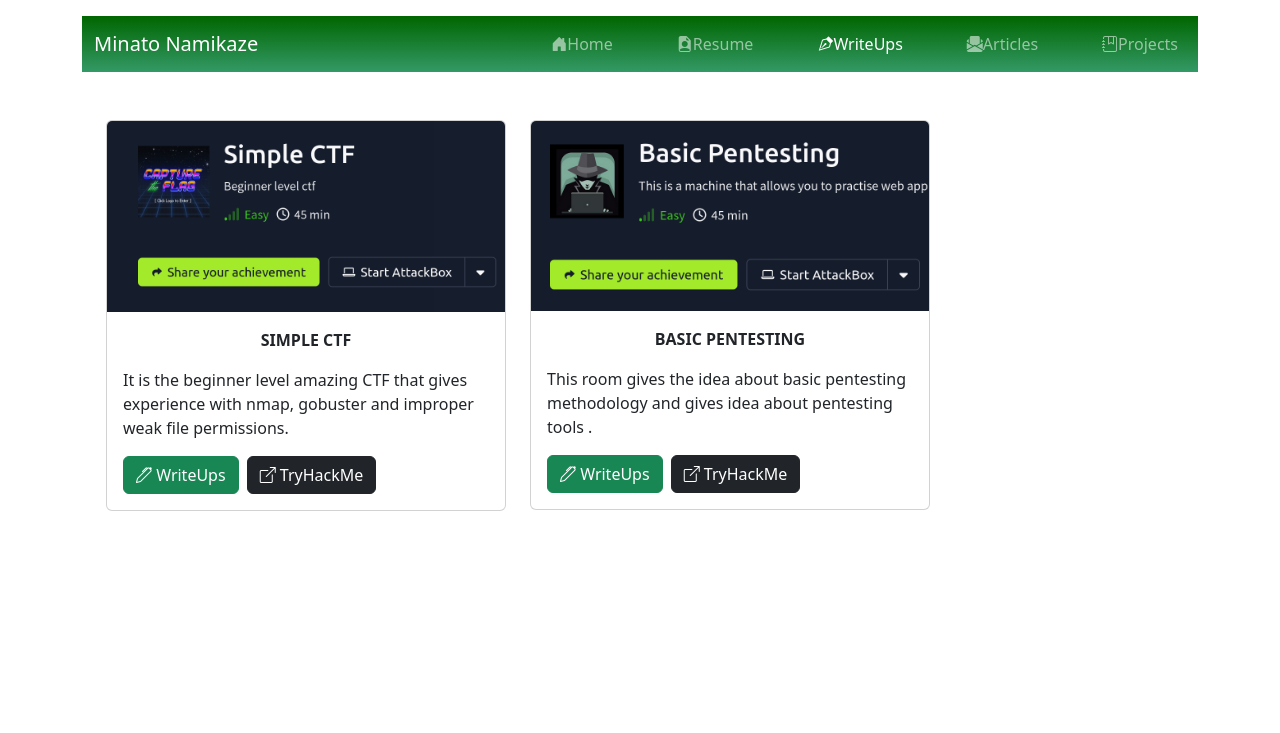
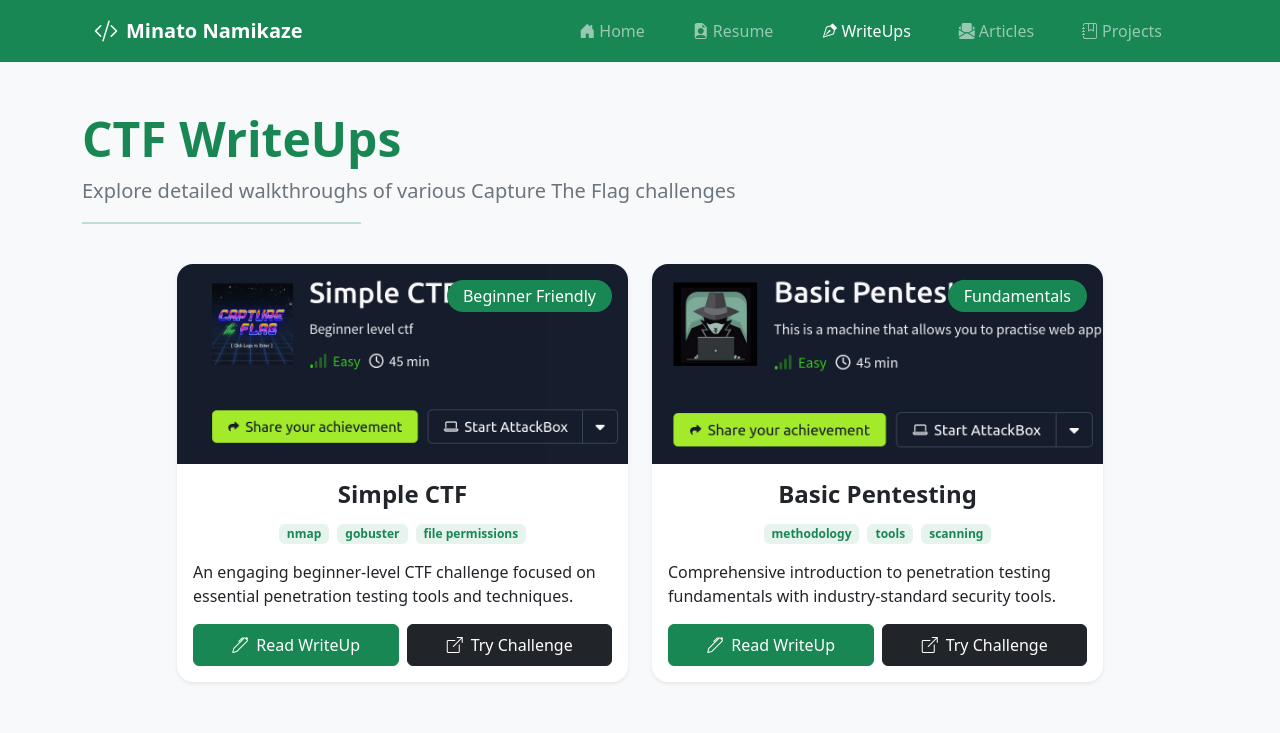
Before and after one commit to Harish-Kumar-N/Harish-Kumar-N.github.io, a plain HTML site: page writeups.html in a window 1280 px wide. Drawn offline with nearby package versions, Linux system fonts and the light colour scheme.

Commit message:
Added best design

```diff
--- a/writeups.html
+++ b/writeups.html
@@ -3,78 +3,118 @@
 <head>
     <meta charset="UTF-8">
     <meta name="viewport" content="width=device-width, initial-scale=1.0">
-    <title>WriteUps</title>
+    <title>WriteUps - Minato Namikaze</title>
     <link href="https://cdn.jsdelivr.net/npm/bootstrap@5.3.0/dist/css/bootstrap.min.css" rel="stylesheet">
     <link rel="stylesheet" href="https://cdn.jsdelivr.net/npm/bootstrap-icons@1.11.3/font/bootstrap-icons.min.css">
 </head>
-<body>
-    <div class="container mt-3">
-        <nav class="navbar navbar-expand-lg navbar-dark" style="background: linear-gradient(to bottom, #006600 0%, #339966 100%);">
-            <div class="container">
-                <a class="navbar-brand" href="#">Minato Namikaze</a>
-                <button class="navbar-toggler" type="button" data-bs-toggle="collapse" data-bs-target="#navbarNav">
+<body class="min-vh-100 bg-light">
+    <header class="bg-success mb-5">
+        <nav class="navbar navbar-expand-lg navbar-dark container py-2">
+            <div class="container-fluid px-lg-4">
+                <a class="navbar-brand d-flex align-items-center" href="#">
+                    <i class="bi bi-code-slash fs-4 me-2"></i>
+                    <span class="fw-semibold">Minato Namikaze</span>
+                </a>
+                <button class="navbar-toggler border-0" type="button" data-bs-toggle="collapse" data-bs-target="#navbarNav">
                     <span class="navbar-toggler-icon"></span>
                 </button>
                 <div class="collapse navbar-collapse" id="navbarNav">
                     <ul class="navbar-nav ms-auto">
-                        <li class="nav-item me-5">
-                            <a class="nav-link" id="home-link" href="index.html"><i class="bi bi-house-door-fill"></i>Home</a>
+                        <li class="nav-item mx-2">
+                            <a class="nav-link rounded-pill px-3 hover-bg-light hover-text-dark" id="home-link" href="index.html">
+                                <i class="bi bi-house-door-fill me-1"></i>Home
+                            </a>
                         </li>
-                        <li class="nav-item me-5">
-                            <a class="nav-link" id="resume-link" href="#"><i class="bi bi-file-earmark-person-fill"></i>Resume</a>
+                        <li class="nav-item mx-2">
+                            <a class="nav-link rounded-pill px-3" id="resume-link" href="#">
+                                <i class="bi bi-file-earmark-person-fill me-1"></i>Resume
+                            </a>
                         </li>
-                        <li class="nav-item me-5">
-                            <a class="nav-link" id="writeups-link" href="writeups.html"><i class="bi bi-vector-pen"></i>WriteUps</a>
+                        <li class="nav-item mx-2">
+                            <a class="nav-link rounded-pill px-3" id="writeups-link" href="writeups.html">
+                                <i class="bi bi-vector-pen me-1"></i>WriteUps
+                            </a>
                         </li>
-                        <li class="nav-item me-5">
-                            <a class="nav-link" id="articles-link" href="#"><i class="bi bi-envelope-paper-fill"></i>Articles</a>
+                        <li class="nav-item mx-2">
+                            <a class="nav-link rounded-pill px-3" id="articles-link" href="#">
+                                <i class="bi bi-envelope-paper-fill me-1"></i>Articles
+                            </a>
                         </li>
-                        <li class="nav-item">
-                            <a class="nav-link" id="projects-link" href="#"><i class="bi bi-journal-bookmark"></i>Projects</a>
+                        <li class="nav-item mx-2">
+                            <a class="nav-link rounded-pill px-3" id="projects-link" href="#">
+                                <i class="bi bi-journal-bookmark me-1"></i>Projects
+                            </a>
                         </li>
                     </ul>
                 </div>
             </div>
         </nav>
-        <div class="container mt-5">
-            <div class="row row-cols-auto mx-0">
-                <div class="col">
-                    <div class="card" style="width: 25rem;">
-                        <img src="./Writeups/simple_ctf.png" class="card-img-top" alt="Simple CTF">
-                        <div class="card-body">
-                            <strong><p class="text-center">SIMPLE CTF</p></strong>
-                            <p class="card-text">It is the beginner level amazing CTF that gives experience with nmap, gobuster and improper weak file permissions.</p>
+    </header>
+    <main class="container pb-5">
+        <div class="row mb-4">
+            <div class="col-12">
+                <h1 class="display-5 fw-bold text-success mb-2">CTF WriteUps</h1>
+                <p class="lead text-secondary">Explore detailed walkthroughs of various Capture The Flag challenges</p>
+                <hr class="border-2 border-success opacity-25 w-25">
+            </div>
+        </div>
+        <div class="row g-4 justify-content-center">
+            <div class="col-lg-5">
+                <div class="card border-0 shadow-sm rounded-4 h-100 bg-white">
+                    <div class="position-relative">
+                        <img src="./Writeups/simple_ctf.png" class="card-img-top rounded-top-4 object-fit-cover" alt="Simple CTF" height="200">
+                        <div class="bg-success text-white px-3 py-1 position-absolute top-0 end-0 m-3 rounded-pill">
+                            Beginner Friendly
+                        </div>
+                    </div>
+                    <div class="card-body p-3">
+                        <h4 class="card-title fw-bold text-center mb-3">Simple CTF</h4>
+                        <div class="d-flex gap-2 justify-content-center mb-3">
+                            <span class="badge bg-success bg-opacity-10 text-success px-2 py-1">nmap</span>
+                            <span class="badge bg-success bg-opacity-10 text-success px-2 py-1">gobuster</span>
+                            <span class="badge bg-success bg-opacity-10 text-success px-2 py-1">file permissions</span>
+                        </div>
+                        <p class="card-text mb-3">An engaging beginner-level CTF challenge focused on essential penetration testing tools and techniques.</p>
                         <div class="d-flex gap-2">
-                                <a href="https://medium.com/@minato07/tryhackme-simplectf-1d05537449e8" class="btn btn-success" target="_blank">
-                                    <i class="bi bi-pen"></i> WriteUps
+                            <a href="https://medium.com/@minato07/tryhackme-simplectf-1d05537449e8" class="btn btn-success py-2 flex-grow-1" target="_blank">
+                                <i class="bi bi-pen me-2"></i>Read WriteUp
                             </a>
-                                <a href="https://tryhackme.com/r/room/easyctf" class="btn btn-dark">
-                                    <i class="bi bi-box-arrow-up-right"></i> TryHackMe
+                            <a href="https://tryhackme.com/r/room/easyctf" class="btn btn-dark py-2 flex-grow-1">
+                                <i class="bi bi-box-arrow-up-right me-2"></i>Try Challenge
                             </a>
                         </div>
                     </div>
                 </div>
             </div>
-                <div class="col">
-                    <div class="card" style="width: 25rem;">
-                        <img src="./Writeups/basic_pentesting.png" class="card-img-top" alt="Basic Pentesting">
-                        <div class="card-body">
-                            <strong><p class="text-center">BASIC PENTESTING</p></strong>
-                            <p class="card-text">This room gives the idea about basic pentesting methodology and gives idea about pentesting tools  .</p>
+            <div class="col-lg-5">
+                <div class="card border-0 shadow-sm rounded-4 h-100 bg-white">
+                    <div class="position-relative">
+                        <img src="./Writeups/basic_pentesting.png" class="card-img-top rounded-top-4 object-fit-cover" alt="Basic Pentesting" height="200">
+                        <div class="bg-success text-white px-3 py-1 position-absolute top-0 end-0 m-3 rounded-pill">
+                            Fundamentals
+                        </div>
+                    </div>
+                    <div class="card-body p-3">
+                        <h4 class="card-title fw-bold text-center mb-3">Basic Pentesting</h4>
+                        <div class="d-flex gap-2 justify-content-center mb-3">
+                            <span class="badge bg-success bg-opacity-10 text-success px-2 py-1">methodology</span>
+                            <span class="badge bg-success bg-opacity-10 text-success px-2 py-1">tools</span>
+                            <span class="badge bg-success bg-opacity-10 text-success px-2 py-1">scanning</span>
+                        </div>
+                        <p class="card-text mb-3">Comprehensive introduction to penetration testing fundamentals with industry-standard security tools.</p>
                         <div class="d-flex gap-2">
-                                <a href="https://medium.com/@minato07/tryhackme-simplectf-1d05537449e8" class="btn btn-success" target="_blank">
-                                    <i class="bi bi-pen"></i> WriteUps
+                            <a href="https://medium.com/@minato07/tryhackme-simplectf-1d05537449e8" class="btn btn-success py-2 flex-grow-1" target="_blank">
+                                <i class="bi bi-pen me-2"></i>Read WriteUp
                             </a>
-                                <a href="https://tryhackme.com/r/room/easyctf" class="btn btn-dark">
-                                    <i class="bi bi-box-arrow-up-right"></i> TryHackMe
+                            <a href="https://tryhackme.com/r/room/easyctf" class="btn btn-dark py-2 flex-grow-1">
+                                <i class="bi bi-box-arrow-up-right me-2"></i>Try Challenge
                             </a>
                         </div>
                     </div>
                 </div>
             </div>
         </div>
-        </div>
-    </div>
+    </main>
 
     <script src="https://cdn.jsdelivr.net/npm/bootstrap@5.3.0/dist/js/bootstrap.bundle.min.js"></script>
     <script src="./current_page.js"></script>
```
Also changed, not shown: index.html (+31 -16 lines). Lines whose indentation alone changed are shown as unchanged.
